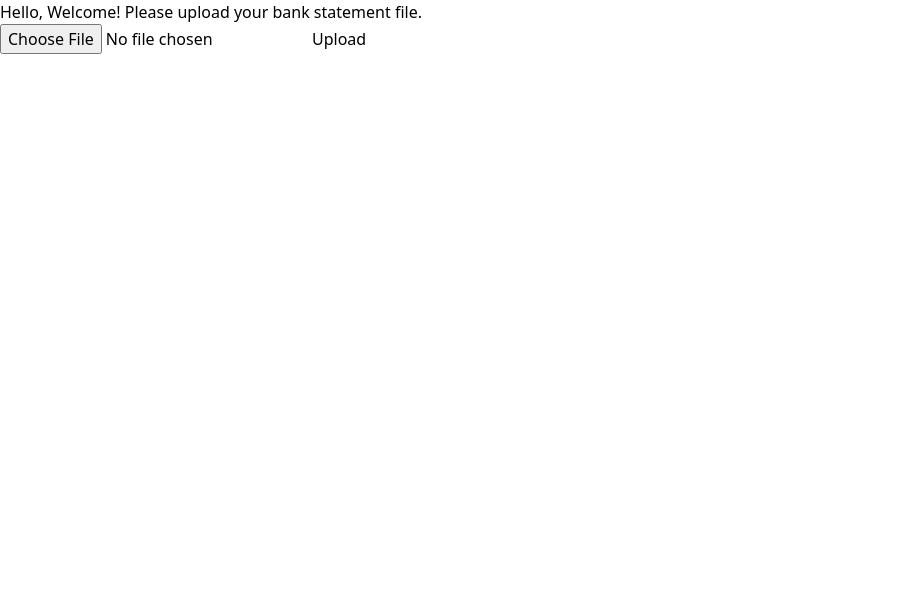
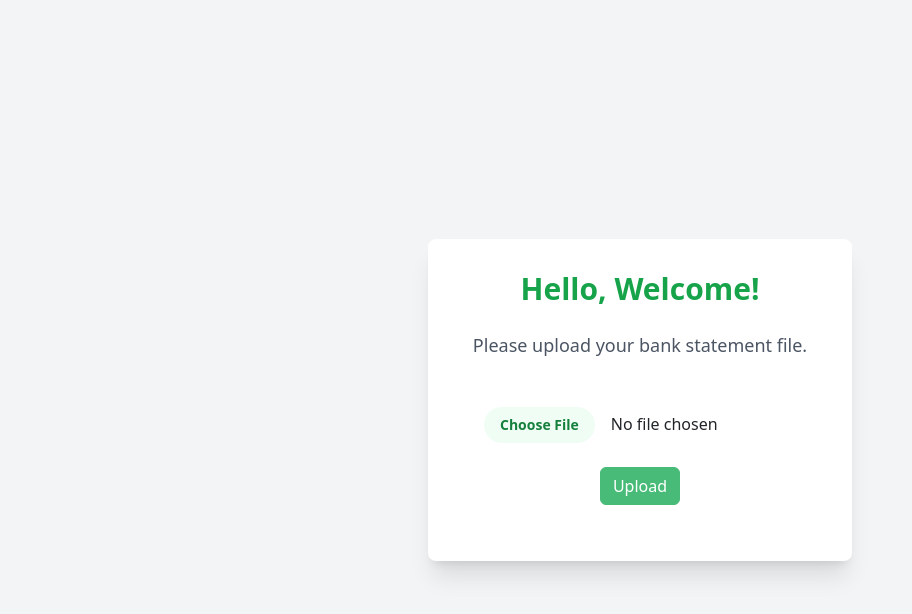
Before and after one commit to andevrrr/ExpenseTracker-React-Bootstrap, a React (Create React App) app in the folder expense-tracker/: page / in a window 1280 px wide. Shown: the top 614 px of the page, without its empty margins (0-912 px from the left). Built offline with nearby package versions, Linux system fonts and the light colour scheme.

Commit message:
styling for mainPage

```diff
--- a/expense-tracker/src/components/FileUploader.js
+++ b/expense-tracker/src/components/FileUploader.js
@@ -1,6 +1,7 @@
-import React, { useState } from 'react';
-import { Button } from 'react-bootstrap';
-import axios from 'axios';
+import React, { useState } from "react";
+import { Button } from "react-bootstrap";
+import axios from "axios";
+import "bootstrap/dist/css/bootstrap.min.css";
 
 const FileUploader = ({ onFileSelectSuccess, onFileSelectError }) => {
   const [selectedFile, setSelectedFile] = useState(null);
@@ -14,25 +15,40 @@ const FileUploader = ({ onFileSelectSuccess, onFileSelectError }) => {
 
   const handleFileUpload = () => {
     const formData = new FormData();
-        formData.append('file', selectedFile);
+    formData.append("file", selectedFile);
 
-        axios.post('http://localhost:3000/upload', formData, {
+    axios
+      .post("http://localhost:3000/upload", formData, {
         headers: {
-                'Content-Type': 'multipart/form-data'
-            }
+          "Content-Type": "multipart/form-data",
+        },
       })
-        .then(response => {
+      .then((response) => {
         onFileSelectSuccess(selectedFile);
       })
-        .catch(error => {
+      .catch((error) => {
         onFileSelectError(error.message);
       });
   };
 
   return (
-        <div>
-            <input type="file" onChange={handleFileChange} />
-            <Button onClick={handleFileUpload}>Upload</Button>
+    <div className="flex flex-col items-center justify-center p-4">
+      <input
+        type="file"
+        onChange={handleFileChange}
+        className="mb-4 file:mr-4 file:py-2 file:px-4
+                           file:rounded-full file:border-0
+                           file:text-sm file:font-semibold
+                           file:bg-green-50 file:text-green-700
+                           hover:file:bg-green-100"
+      />
+      <Button
+        onClick={handleFileUpload}
+        className="btn btn-success"
+        style={{ backgroundColor: "#48bb78", borderColor: "#48bb78" }}
+      >
+        Upload
+      </Button>
     </div>
   );
 };
--- a/expense-tracker/src/pages/WelcomePage.js
+++ b/expense-tracker/src/pages/WelcomePage.js
@@ -9,24 +9,29 @@ const WelcomePage = () => {
 
   const onFileUpload = (uploadedFile) => {
     setFile(uploadedFile);
-        // Process the file here (e.g., sending it to the backend)
     const categorizedData = [];
-        navigate('/main', { state: { categorizedData } }); // Redirect to MainPage after processing
+    navigate("/main", { state: { categorizedData } }); // Redirect to MainPage after processing
   };
 
   const onFileUploadError = (errorMessage) => {
-        // Handle the error case
     console.error(errorMessage);
   };
 
   return (
-        <div>
-            <p>Hello, Welcome! Please upload your bank statement file.</p>
+    <div class="flex justify-center items-center h-screen bg-gray-100">
+      <div class="text-center p-8 bg-white rounded-lg shadow-xl">
+        <p class="text-lg md:text-2xl lg:text-3xl font-bold text-green-600 mb-4">
+          Hello, Welcome!
+        </p>
+        <p class="text-sm md:text-base lg:text-lg text-gray-600 mb-6">
+          Please upload your bank statement file.
+        </p>
         <FileUploader
           onFileSelectSuccess={onFileUpload}
           onFileSelectError={onFileUploadError}
         />
       </div>
+    </div>
   );
 };
 
```
Lines whose indentation alone changed are shown as unchanged.
